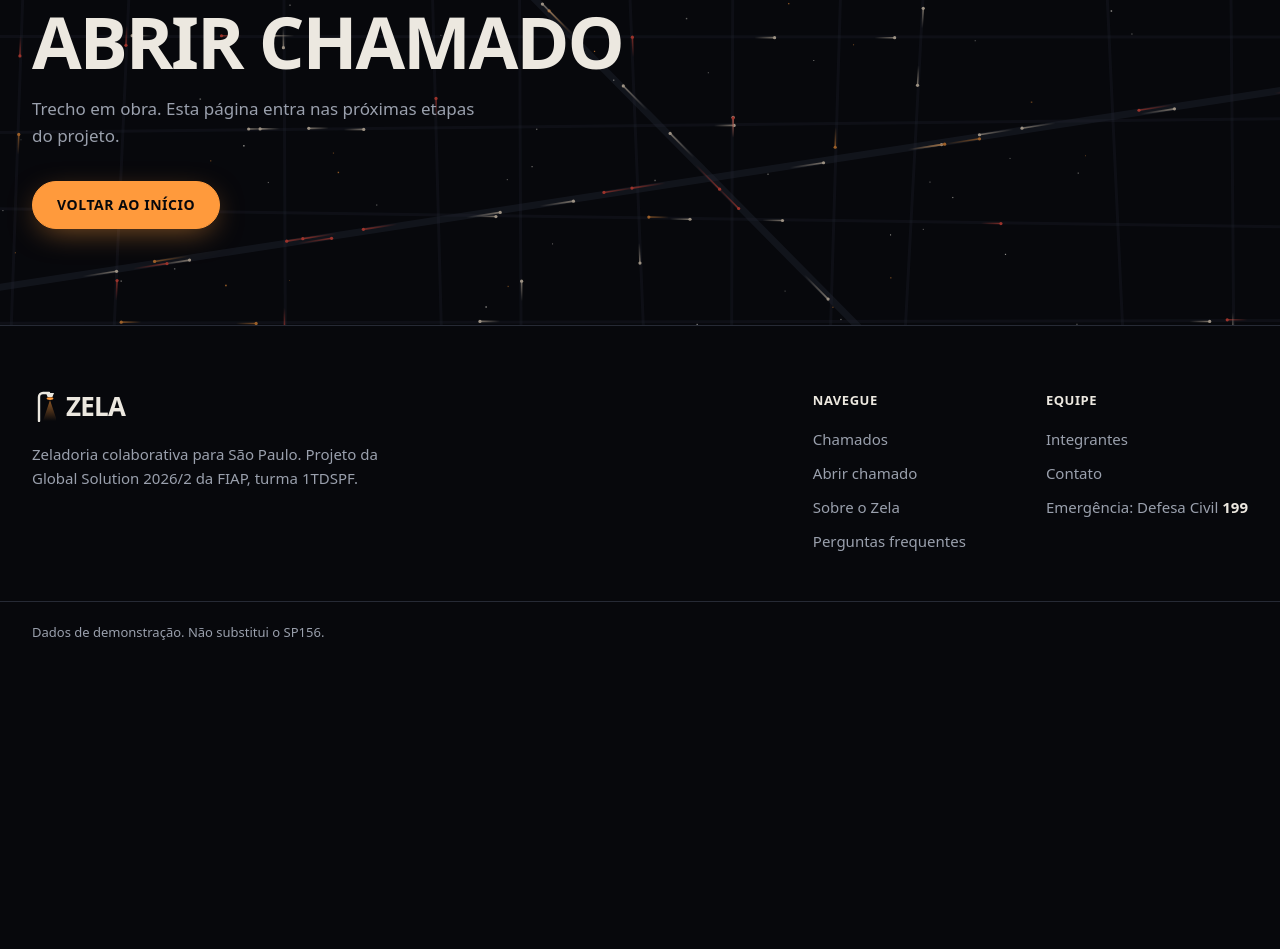
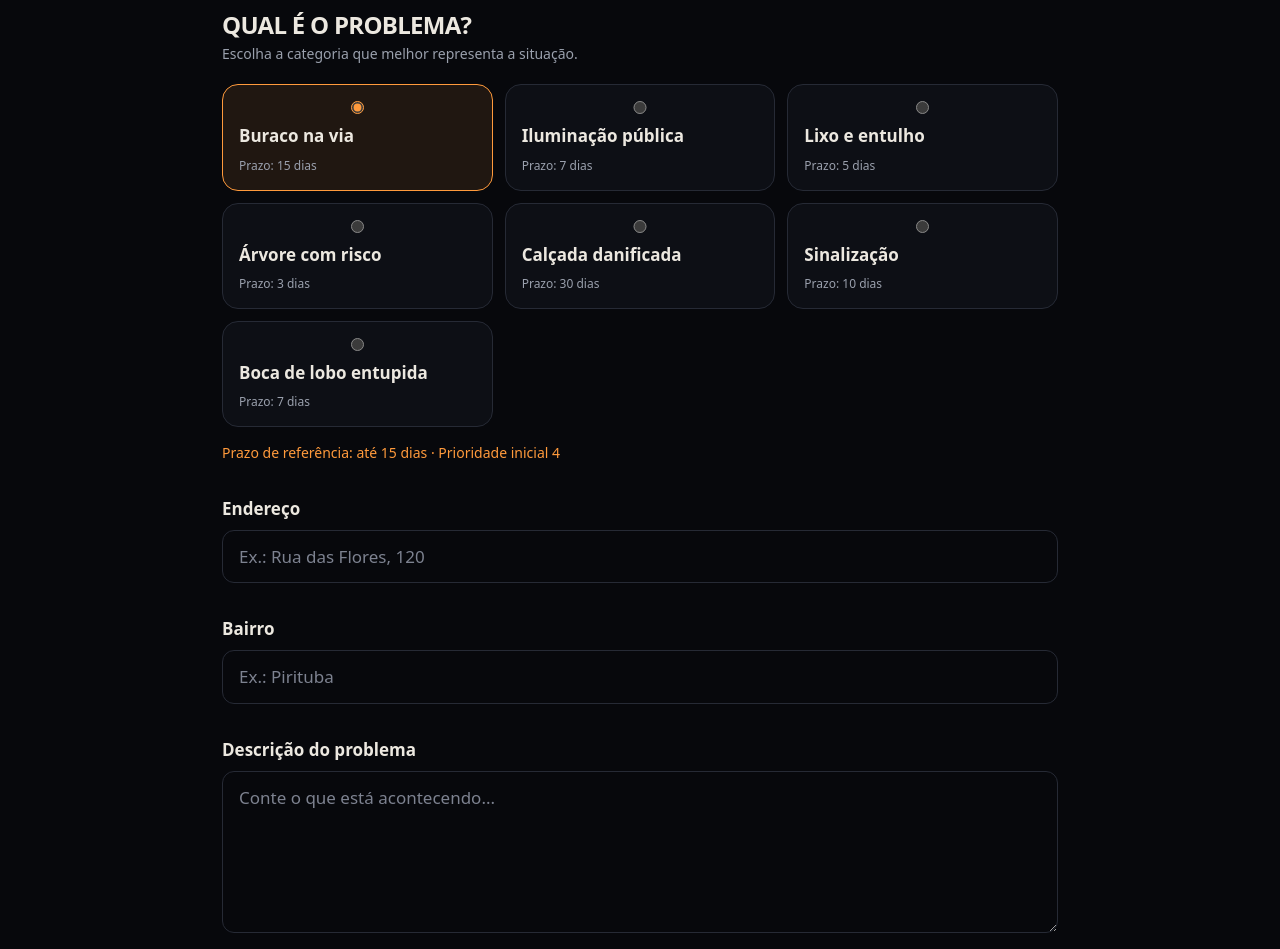
Before and after one commit to LuizHenriqueAAlbarello/Zela, a React (Vite) app: page /chamados/novo in a window 1280 px wide. Shown: the part 381-1330 px from the top of the page. Before the commit the page ends 1044 px from the top, so only its background shows below. Built offline with nearby package versions, Linux system fonts and the light colour scheme.

Commit message:
feat: cria pagina de novo chamado

```diff
--- a/src/App.tsx
+++ b/src/App.tsx
@@ -10,6 +10,8 @@ import Faq from './pages/Faq'
 import Contato from './pages/Contato'
 import EmObra from './pages/EmObra'
 import NaoEncontrada from './pages/NaoEncontrada'
+import NovoChamado from './pages/NovoChamado'
+
 
 /** Ao trocar de página, volta para o topo (o navegador não faz isso sozinho numa SPA). */
 function RolarParaTopo() {
@@ -36,7 +38,7 @@ export default function App() {
         <Routes>
           <Route path="/" element={<Home />} />
           <Route path="/chamados" element={<EmObra titulo="Chamados" />} />
-          <Route path="/chamados/novo" element={<EmObra titulo="Abrir chamado" />} />
+          <Route path="/chamados/novo" element={<NovoChamado />} />
           <Route path="/chamados/:id" element={<EmObra titulo="Detalhe do chamado" />} />
           <Route path="/sobre" element={<Sobre />} />
           <Route path="/faq" element={<Faq />} />
--- /dev/null
+++ b/src/pages/NovoChamado.tsx
@@ -0,0 +1,212 @@
+import { useState } from 'react'
+import { useSearchParams } from 'react-router-dom'
+import { CATEGORIAS } from '../services/categorias'
+import type { CategoriaId } from '../types/chamado'
+
+interface ErrosFormulario {
+  categoria?: string
+  endereco?: string
+  bairro?: string
+  descricao?: string
+}
+
+export default function NovoChamado() {
+  const [parametros] = useSearchParams()
+
+  const categoriaInicial = CATEGORIAS.some(
+    (categoria) => categoria.id === parametros.get('categoria'),
+  )
+    ? (parametros.get('categoria') as CategoriaId)
+    : 'BURACO'
+
+  const [categoria, setCategoria] = useState<CategoriaId>(categoriaInicial)
+  const [endereco, setEndereco] = useState(parametros.get('endereco') ?? '')
+  const [bairro, setBairro] = useState('')
+  const [descricao, setDescricao] = useState('')
+  const [erros, setErros] = useState<ErrosFormulario>({})
+  const [enviado, setEnviado] = useState(false)
+
+  const categoriaSelecionada = CATEGORIAS.find(
+    (item) => item.id === categoria,
+  )
+
+  function enviarFormulario(evento: React.FormEvent<HTMLFormElement>) {
+    evento.preventDefault()
+
+    const novosErros: ErrosFormulario = {}
+
+    if (!categoria) novosErros.categoria = 'Selecione uma categoria.'
+    if (endereco.trim().length < 5) {
+      novosErros.endereco = 'Informe um endereço com pelo menos 5 caracteres.'
+    }
+    if (!bairro.trim()) novosErros.bairro = 'Informe o bairro.'
+    if (descricao.trim().length < 20) {
+      novosErros.descricao = 'A descrição precisa ter pelo menos 20 caracteres.'
+    }
+
+    setErros(novosErros)
+
+    if (Object.keys(novosErros).length === 0) {
+      setEnviado(true)
+    }
+  }
+
+  const campo =
+    'w-full rounded-xl border border-borda bg-noite px-4 py-3 text-papel outline-none transition focus:border-sodio focus:ring-2 focus:ring-sodio/30'
+
+  return (
+    <div className="min-h-screen bg-noite text-papel">
+      <section className="border-b border-borda bg-noite-2">
+        <div className="mx-auto max-w-[1320px] px-5 py-16 sm:px-8">
+          <h1 className="titulo text-[clamp(2.6rem,6vw,4.75rem)]">
+            Novo chamado
+          </h1>
+          <p className="mt-5 max-w-[600px] text-mudo">
+            Viu um problema na sua rua? Registre aqui para que a comunidade
+            possa acompanhar e apoiar.
+          </p>
+        </div>
+      </section>
+
+      <section className="mx-auto max-w-[900px] px-5 py-12 sm:px-8">
+        {enviado ? (
+          <div className="rounded-3xl border border-borda bg-noite-2 p-8">
+            <h2 className="titulo text-3xl text-verde">
+              Formulário preenchido!
+            </h2>
+            <p className="mt-4 text-mudo">
+              Seus dados foram validados. A conexão com a API será adicionada
+              na próxima etapa, quando o serviço do Vinicius estiver disponível.
+            </p>
+            <button
+              type="button"
+              onClick={() => {
+                setEnviado(false)
+                setDescricao('')
+                setErros({})
+              }}
+              className="rotulo mt-6 rounded-full bg-sodio px-6 py-3 text-noite"
+            >
+              Abrir outro chamado
+            </button>
+          </div>
+        ) : (
+          <form onSubmit={enviarFormulario} noValidate className="space-y-8">
+            <fieldset>
+              <legend className="titulo text-2xl">Qual é o problema?</legend>
+              <p className="mb-5 mt-2 text-sm text-mudo">
+                Escolha a categoria que melhor representa a situação.
+              </p>
+
+              <div className="grid grid-cols-2 gap-3 sm:grid-cols-3">
+                {CATEGORIAS.map((item) => (
+                  <label
+                    key={item.id}
+                    className={`flex cursor-pointer flex-col gap-2 rounded-2xl border p-4 transition ${
+                      categoria === item.id
+                        ? 'border-sodio bg-sodio/10'
+                        : 'border-borda bg-noite-2 hover:border-papel'
+                    }`}
+                  >
+                    <input
+                      type="radio"
+                      name="categoria"
+                      value={item.id}
+                      checked={categoria === item.id}
+                      onChange={() => setCategoria(item.id)}
+                      className="accent-sodio"
+                    />
+                    <span className="font-semibold">{item.nome}</span>
+                    <span className="text-xs text-mudo">
+                      Prazo: {item.prazoDias} dias
+                    </span>
+                  </label>
+                ))}
+              </div>
+              {categoriaSelecionada && (
+                <p className="mt-4 text-sm text-sodio">
+                  Prazo de referência: até {categoriaSelecionada.prazoDias} dias
+                  {' · '}Prioridade inicial {categoriaSelecionada.peso}
+                </p>
+              )}
+              {erros.categoria && (
+                <p role="alert" className="mt-2 text-sm text-erro">
+                  {erros.categoria}
+                </p>
+              )}
+            </fieldset>
+
+            <div>
+              <label htmlFor="endereco" className="mb-2 block font-semibold">
+                Endereço
+              </label>
+              <input
+                id="endereco"
+                value={endereco}
+                onChange={(evento) => setEndereco(evento.target.value)}
+                placeholder="Ex.: Rua das Flores, 120"
+                className={campo}
+                aria-invalid={Boolean(erros.endereco)}
+              />
+              {erros.endereco && (
+                <p role="alert" className="mt-2 text-sm text-erro">
+                  {erros.endereco}
+                </p>
+              )}
+            </div>
+
+            <div>
+              <label htmlFor="bairro" className="mb-2 block font-semibold">
+                Bairro
+              </label>
+              <input
+                id="bairro"
+                value={bairro}
+                onChange={(evento) => setBairro(evento.target.value)}
+                placeholder="Ex.: Pirituba"
+                className={campo}
+                aria-invalid={Boolean(erros.bairro)}
+              />
+              {erros.bairro && (
+                <p role="alert" className="mt-2 text-sm text-erro">
+                  {erros.bairro}
+                </p>
+              )}
+            </div>
+
+            <div>
+              <label htmlFor="descricao" className="mb-2 block font-semibold">
+                Descrição do problema
+              </label>
+              <textarea
+                id="descricao"
+                value={descricao}
+                onChange={(evento) => setDescricao(evento.target.value)}
+                placeholder="Conte o que está acontecendo..."
+                rows={5}
+                maxLength={1000}
+                className={campo}
+                aria-invalid={Boolean(erros.descricao)}
+              />
+              <p className="mt-2 text-right text-xs text-mudo numeros">
+                {descricao.length}/1000
+              </p>
+              {erros.descricao && (
+                <p role="alert" className="mt-2 text-sm text-erro">
+                  {erros.descricao}
+                </p>
+              )}
+            </div>
+
+            <button
+              type="submit"
+              className="rotulo min-h-12 rounded-full bg-sodio px-8 text-noite transition hover:bg-[#ffb066]"
+            >
+              Continuar
+            </button>
+          </form>
+        )}
+      </section>
+    </div>
+  )
+}
```
